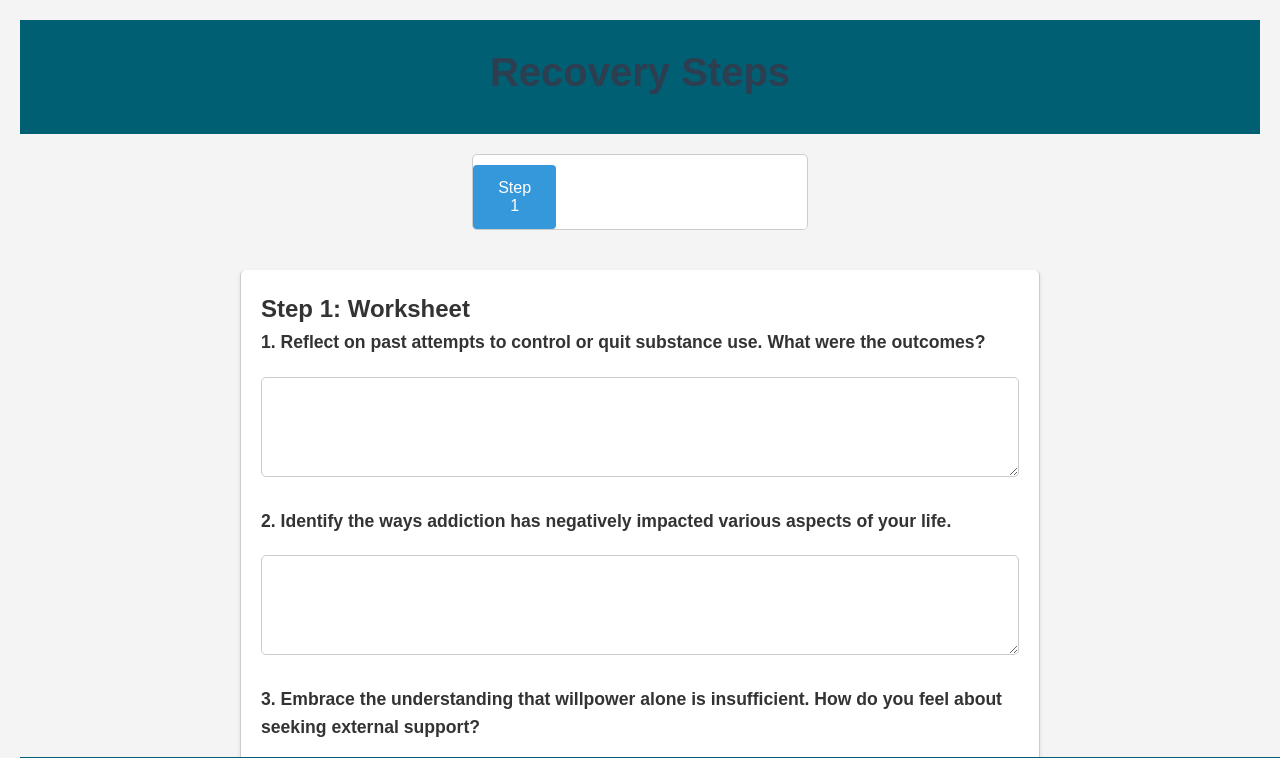
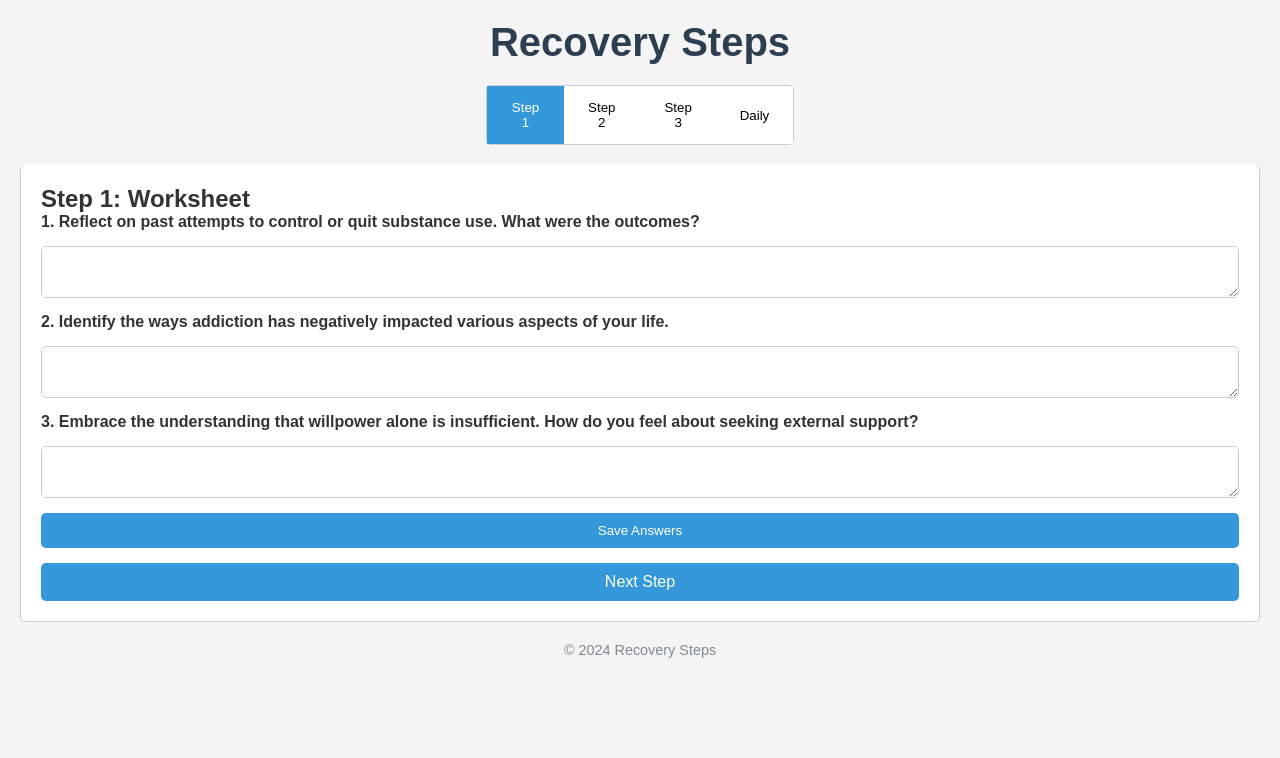
Before and after one commit to rareseaturtles/Dword, a website: page step1.html in a window 1280 px wide. Shown: the top 758 px of the page. Drawn offline with nearby package versions, Linux system fonts and the light colour scheme.

Commit message:
Update styles.css

```diff
--- a/styles.css
+++ b/styles.css
@@ -7,91 +7,113 @@
 
 /* Body Styling */
 body {
-    font-family: Arial, sans-serif;
+    font-family: 'Arial', sans-serif;
     background-color: #f4f4f4;
     color: #333;
-    line-height: 1.6;
+    margin: 20px;
 }
 
 /* Header Styling */
 header {
-    background-color: #005f73;
-    color: #fff;
     text-align: center;
-    padding: 20px 0;
+    margin-bottom: 20px;
 }
 
-header h1 {
-    font-size: 2.5rem;
-    margin-bottom: 10px;
+h1 {
+    font-size: 2.5em;
+    color: #2c3e50;
 }
 
-/* Main Content Styling */
-main {
-    padding: 20px;
+/* Navigation Styling */
+nav {
+    display: flex;
+    justify-content: center;
+    margin-bottom: 20px;
 }
 
-/* Section Styling */
-section {
+.tabs {
+    display: flex;
+    cursor: pointer;
     background-color: #fff;
-    border-radius: 8px;
-    box-shadow: 0 2px 4px rgba(0, 0, 0, 0.1);
+    border: 1px solid #ccc;
+    border-radius: 5px;
+}
+
+.tab {
+    padding: 14px 20px;
+    flex: 1;
+    text-align: center;
+    background-color: inherit;
+    border: none;
+    outline: none;
+    cursor: pointer;
+    transition: background-color 0.3s;
+}
+
+.tab:hover {
+    background-color: #f1f1f1;
+}
+
+.tab.active {
+    background-color: #3498db;
+    color: #fff;
+}
+
+/* Tab Content Styling */
+.tab-content {
+    display: none;
     padding: 20px;
-    max-width: 800px;
-    margin: 0 auto;
+    background-color: #fff;
+    border: 1px solid #ccc;
+    border-top: none;
+    border-radius: 5px;
+}
+
+.tab-content.active {
+    display: block;
 }
 
 /* Form Styling */
 form {
     display: flex;
     flex-direction: column;
+    gap: 15px;
 }
 
-/* Label Styling */
 label {
-    font-size: 1.1rem;
-    margin-bottom: 5px;
-    color: #333;
+    font-weight: bold;
 }
 
-/* Textarea Styling */
 textarea {
     width: 100%;
     padding: 10px;
-    margin-bottom: 15px;
     border: 1px solid #ccc;
-    border-radius: 4px;
+    border-radius: 5px;
     resize: vertical;
-    min-height: 100px;
 }
 
 /* Button Styling */
-button, .button {
-    background-color: #005f73;
+.button {
+    padding: 10px 20px;
+    background-color: #3498db;
     color: #fff;
     border: none;
-    padding: 10px 20px;
-    border-radius: 4px;
+    border-radius: 5px;
     cursor: pointer;
     text-align: center;
     text-decoration: none;
     display: inline-block;
-    font-size: 1rem;
-    margin-top: 10px;
     transition: background-color 0.3s;
 }
 
-button:hover, .button:hover {
-    background-color: #023e58;
+.button:hover {
+    background-color: #2980b9;
 }
 
 /* Footer Styling */
 footer {
     text-align: center;
-    padding: 10px;
-    background-color: #005f73;
-    color: #fff;
-    position: fixed;
-    width: 100%;
-    bottom: 0;
+    margin-top: 20px;
+    font-size: 0.9em;
+    color: #7f8c8d;
 }
```
